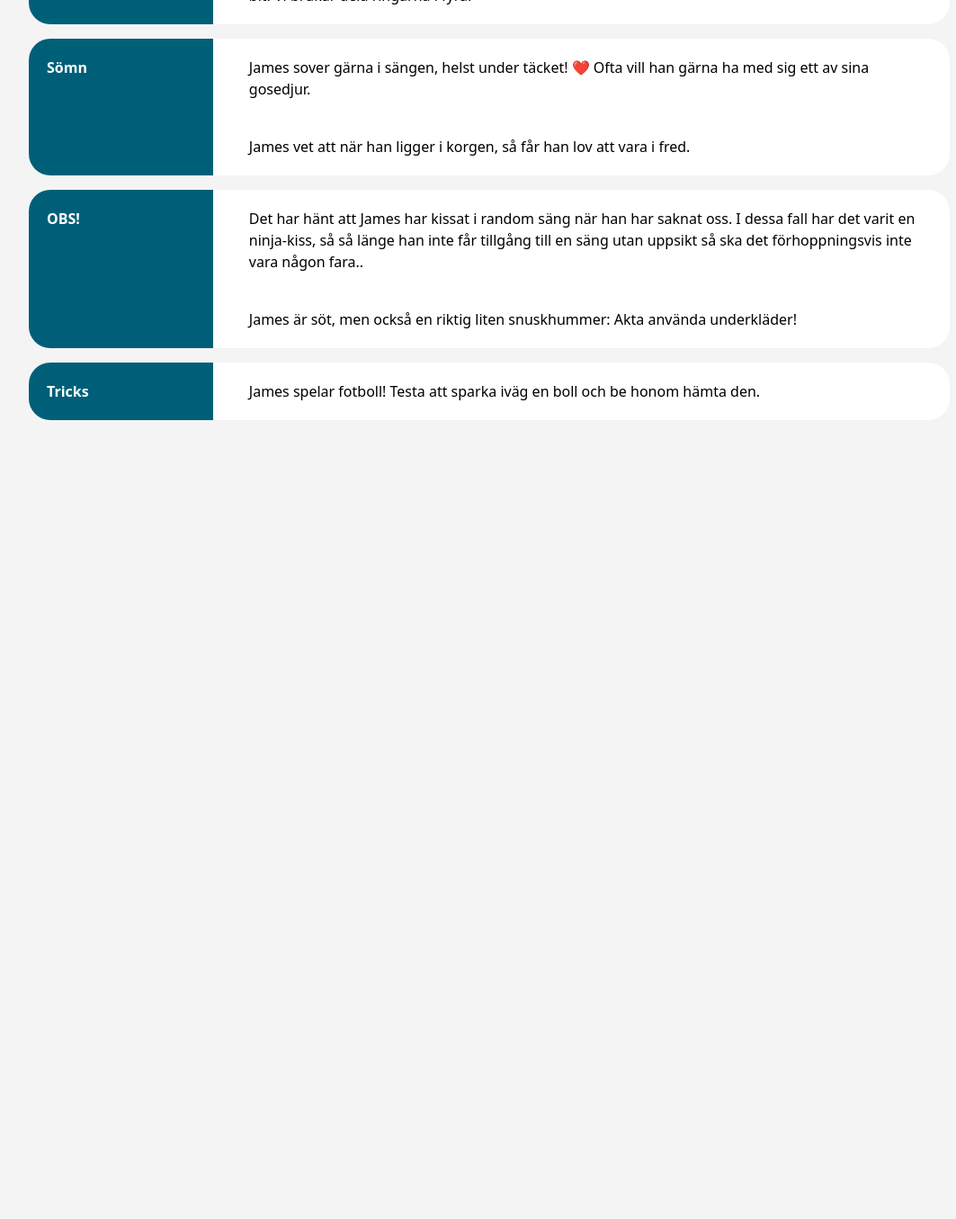
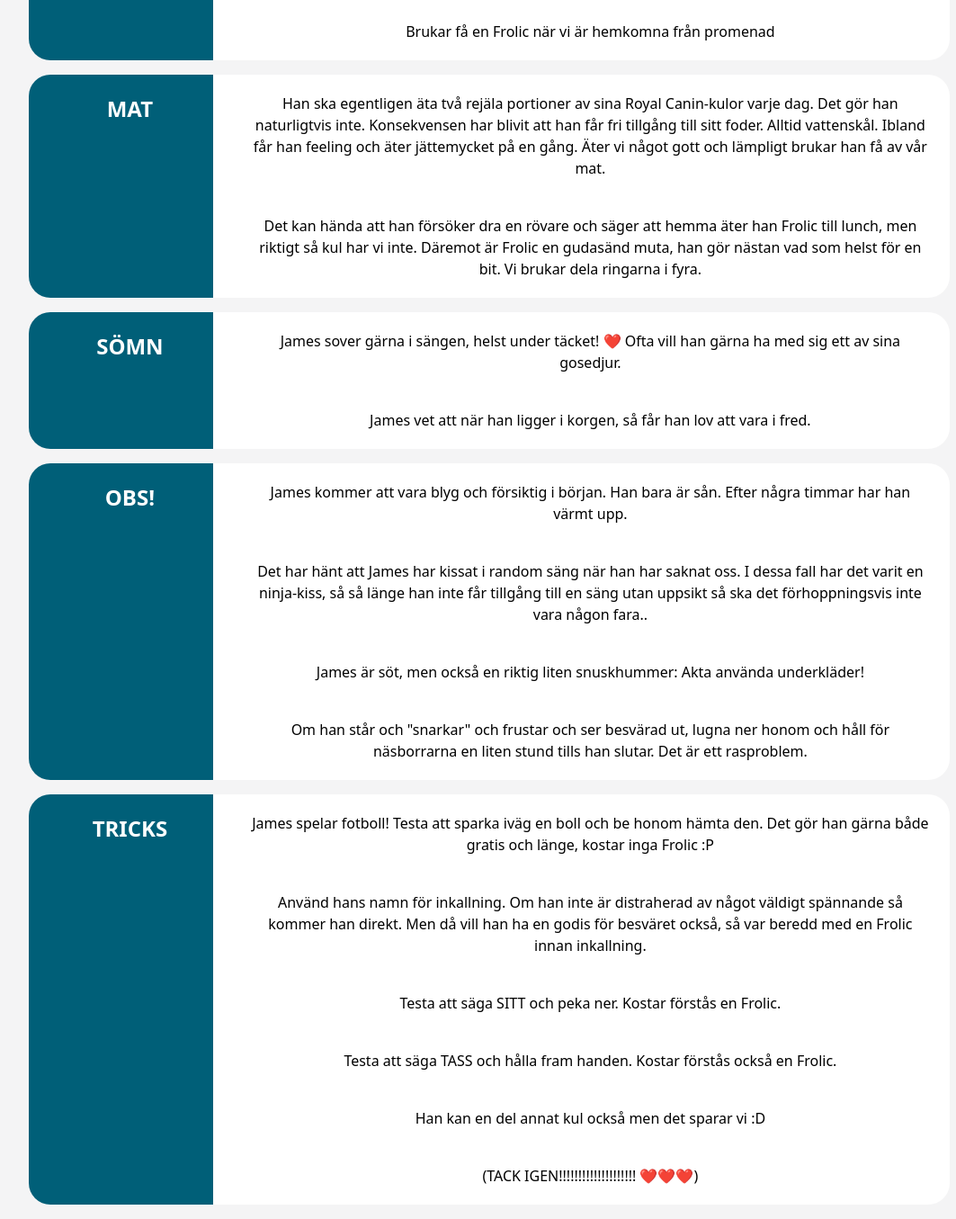
Before and after one commit to LinneaToth/james101, a website: page index.html in a window 1280 px wide. Shown: the part 733-2088 px from the top of the page at 90% size, without its empty margins (96-1159 px from the left). Before the commit the page ends 1216 px from the top, so only its background shows below. Drawn offline with Linux system fonts and the light colour scheme.

Commit message:
image add instructions update

```diff
--- a/index.html
+++ b/index.html
@@ -8,9 +8,11 @@
     <link rel="stylesheet" href="output.css">
 </head>
 
-<body class="flex justify-center flex-wrap bg-zinc-100">
+<body class="bg-zinc-100 text-center">
 
     <h1 class="p-8 bg-cyan-800 text-center text-4xl text-white w-full mb-10">James 101</h1>
+    <div class="bg-[url(thx.jpg)] bg-cover bg-center h-50 w-50 block ml-auto mr-auto mb-10"></div>
+    <main class="flex justify-center flex-wrap">
 
         <div class="list-items">
             <div class="list-items-index">Promenader</div>
@@ -25,16 +27,19 @@
                 <p>Kommando "gå fint" och ett tydligt pekfinger mot sidan han ska gå på funkar under kortare sträckor.
                     Kostar Frolic.</p>
                 <p>James använder sin tröja när det är kallare än ett par plusgrader. </p>
+                <p>Brukar få en Frolic när vi är hemkomna från promenad </p>
             </div>
         </div>
         <div class="list-items">
             <div class="list-items-index">Mat</div>
             <div class="list-items-content">
                 <p>Han ska egentligen äta två rejäla portioner av sina Royal Canin-kulor varje dag. Det gör han
-                naturligtvis inte. Konsekvensen har blivit att han får fri tillgång till sitt foder. Alltid vattenskål.
+                    naturligtvis inte. Konsekvensen har blivit att han får fri tillgång till sitt foder. Alltid
+                    vattenskål.
                     Ibland får han feeling och äter jättemycket på en gång. Äter vi
                     något gott och lämpligt brukar han få av vår mat.</p>
-            <p>Det kan hända att han försöker dra en rövare och säger att hemma äter han Frolic till lunch, men riktigt
+                <p>Det kan hända att han försöker dra en rövare och säger att hemma äter han Frolic till lunch, men
+                    riktigt
                     så kul har vi inte. Däremot är Frolic en gudasänd muta, han gör nästan vad som helst för en bit. Vi
                     brukar dela ringarna i fyra.
                 </p>
@@ -44,7 +49,8 @@
         <div class="list-items">
             <div class="list-items-index">Sömn</div>
             <div class="list-items-content">
-            <p>James sover gärna i sängen, helst under täcket! ❤️ Ofta vill han gärna ha med sig ett av sina gosedjur.
+                <p>James sover gärna i sängen, helst under täcket! ❤️ Ofta vill han gärna ha med sig ett av sina
+                    gosedjur.
                 </p>
                 <p>James vet att när han ligger i korgen, så får han lov att vara i fred.
                 </p>
@@ -53,19 +59,36 @@
         <div class="list-items">
             <div class="list-items-index">OBS!</div>
             <div class="list-items-content">
+                <p>James kommer att vara blyg och försiktig i början. Han bara är sån. Efter några timmar har han värmt
+                    upp.</p>
                 <p>Det har hänt att James har kissat i random säng när han har saknat oss. I dessa fall har det varit en
-                ninja-kiss, så så länge han inte får tillgång till en säng utan uppsikt så ska det förhoppningsvis inte
+                    ninja-kiss, så så länge han inte får tillgång till en säng utan uppsikt så ska det förhoppningsvis
+                    inte
                     vara
                     någon fara..</p>
                 <p>James är söt, men också en riktig liten snuskhummer: Akta använda underkläder! </p>
+                <p>Om han står och "snarkar" och frustar och ser besvärad ut, lugna ner honom och håll för näsborrarna
+                    en
+                    liten stund tills han slutar. Det är ett rasproblem.</p>
             </div>
         </div>
         <div class="list-items">
             <div class="list-items-index">Tricks</div>
             <div class="list-items-content">
-            <p>James spelar fotboll! Testa att sparka iväg en boll och be honom hämta den.</p>
+                <p>James spelar fotboll! Testa att sparka iväg en boll och be honom hämta den. Det gör han gärna både
+                    gratis och länge, kostar inga Frolic :P </p>
+                <p>Använd hans namn för inkallning. Om han inte är distraherad av något väldigt spännande så kommer han
+                    direkt. Men då vill han ha en godis för besväret också, så var beredd med en Frolic innan
+                    inkallning.
+                </p>
+                <p>Testa att säga SITT och peka ner. Kostar förstås en Frolic.</p>
+                <p>Testa att säga TASS och hålla fram handen. Kostar förstås också en Frolic.</p>
+                <p>Han kan en del annat kul också men det sparar vi :D </p>
+                <p>(TACK IGEN!!!!!!!!!!!!!!!!!!!! ❤️❤️❤️)</p>
             </div>
         </div>
+
+    </main>
 
 
 </body>
--- a/input.css
+++ b/input.css
@@ -8,6 +8,8 @@
 
 .list-items-index {
     @apply basis-full md:basis-1/5 bg-cyan-800 md:rounded-tl-3xl md:rounded-bl-3xl pt-5 pl-10 md:pl-5 pb-5 text-white font-bold;
+    font-size: 1.5rem;
+    text-transform: uppercase;
 }
 
 .list-items-content {
```
Also changed, not shown: output.css, thx.jpg (added). Lines whose indentation alone changed are shown as unchanged.
